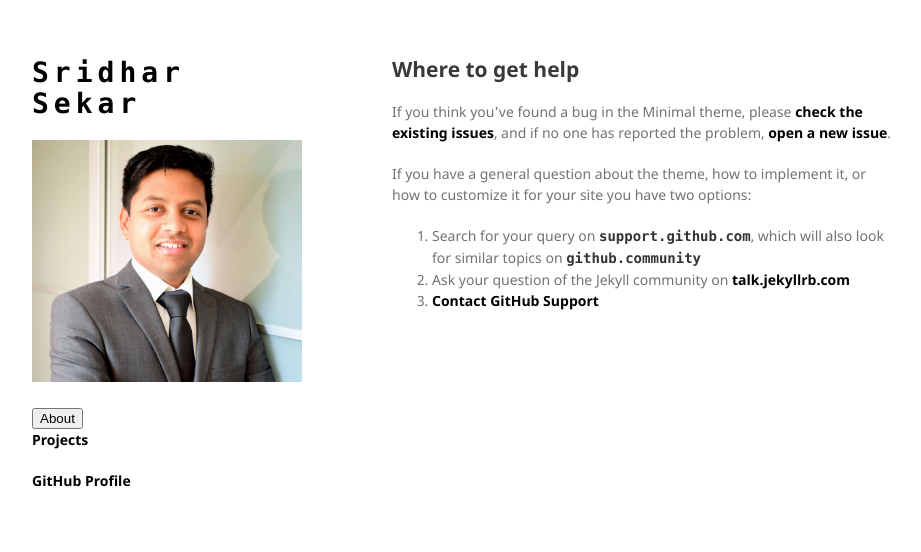
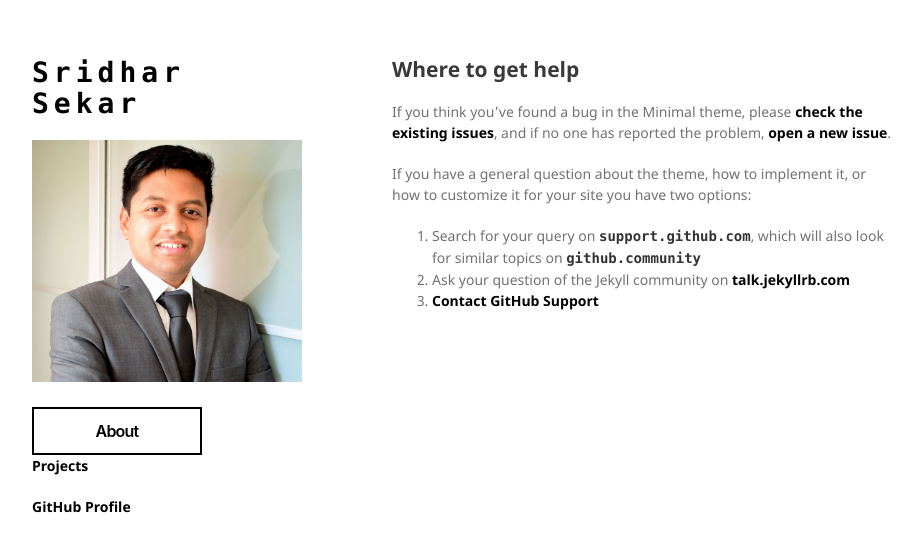
Before and after one commit to sridhar-portfolio/sridhar-portfolio.github.io, a Jekyll site: the page built from docs/SUPPORT.md, in a window 1280 px wide. Shown: the top 552 px of the page, without its empty margins (178-1099 px from the left). Built offline with Jekyll 4.4.1, drawn with Linux system fonts in a browser that asks for light colours; our own code applies the rules of GitHub Pages for plain Markdown files; the repository's description, which GitHub fills in, is left out.

Commit message:
Update jekyll-theme-minimal.scss

```diff
--- a/_sass/jekyll-theme-minimal.scss
+++ b/_sass/jekyll-theme-minimal.scss
@@ -302,3 +302,52 @@ footer {
     color:#444;
   }
 }
+
+.button-59 {
+  align-items: center;
+  background-color: #fff;
+  border: 2px solid #000;
+  box-sizing: border-box;
+  color: #000;
+  cursor: pointer;
+  display: inline-flex;
+  fill: #000;
+  font-family: Inter,sans-serif;
+  font-size: 16px;
+  font-weight: 600;
+  height: 48px;
+  justify-content: center;
+  letter-spacing: -.8px;
+  line-height: 24px;
+  min-width: 140px;
+  outline: 0;
+  padding: 0 17px;
+  text-align: center;
+  text-decoration: none;
+  transition: all .3s;
+  user-select: none;
+  -webkit-user-select: none;
+  touch-action: manipulation;
+}
+
+.button-59:focus {
+  color: #171e29;
+}
+
+.button-59:hover {
+  border-color: #06f;
+  color: #06f;
+  fill: #06f;
+}
+
+.button-59:active {
+  border-color: #06f;
+  color: #06f;
+  fill: #06f;
+}
+
+@media (min-width: 768px) {
+  .button-59 {
+    min-width: 170px;
+  }
+}
```
